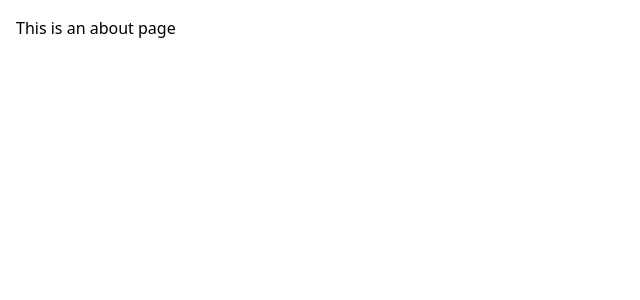
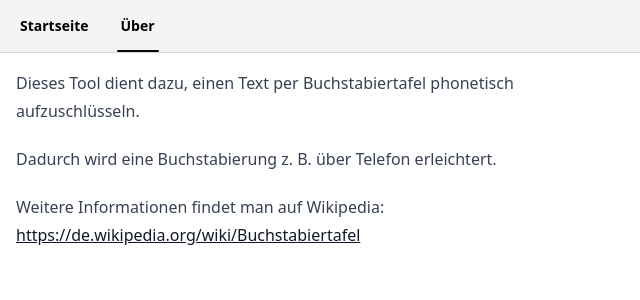
Before and after one commit to Kaishiyoku/phonetic-alphabet, a Vue app: page /#/about in a window 1280 px wide. Shown: the top 300 px of the page, without its empty margins (0-640 px from the left). Built offline with nearby package versions, Linux system fonts and the light colour scheme.

Commit message:
* adjusted navigation * adjusted about page

```diff
--- a/index.html
+++ b/index.html
@@ -4,6 +4,10 @@
     <meta charset="UTF-8">
     <meta name="viewport" content="width=device-width, initial-scale=1.0">
     <title>Phonetic Alphabet Helper</title>
+
+    <link rel="preconnect" href="https://fonts.googleapis.com">
+    <link rel="preconnect" href="https://fonts.gstatic.com" crossorigin>
+    <link href="https://fonts.googleapis.com/css2?family=Inter&display=swap" rel="stylesheet">
   </head>
   <body class="min-h-screen dark:text-zinc-300 dark:bg-zinc-900">
     <div id="app"></div>
--- a/src/App.vue
+++ b/src/App.vue
@@ -1,18 +1,19 @@
 <script setup lang="ts">
 import {RouterView} from 'vue-router';
+import NavLink from '@/components/NavLink.vue'
 </script>
 
 <template>
-  <div class="p-4">
-    <!--  <header>-->
-    <!--    <div class="wrapper">-->
-    <!--      <nav>-->
-    <!--        <RouterLink to="/">Home</RouterLink>-->
-    <!--        <RouterLink to="/about">About</RouterLink>-->
-    <!--      </nav>-->
-    <!--    </div>-->
-    <!--  </header>-->
+  <div>
+      <header>
+        <nav class="flex space-x-2 p-2 bg-zinc-100">
+          <nav-link to="/">Startseite</nav-link>
+          <nav-link to="/about">Über</nav-link>
+        </nav>
+      </header>
 
-    <RouterView/>
+    <main class="p-4 border-t border-zinc-300">
+      <router-view/>
+    </main>
   </div>
 </template>
--- a/src/assets/app.css
+++ b/src/assets/app.css
@@ -2,3 +2,7 @@
 
 @plugin "@tailwindcss/forms";
 @plugin "@tailwindcss/typography";
+
+@theme {
+  --font-display: "Inter", "sans-serif";
+}
--- /dev/null
+++ b/src/components/NavLink.vue
@@ -0,0 +1,17 @@
+<script setup lang="ts">
+defineProps<{
+  to: string;
+}>();
+</script>
+
+<template>
+  <router-link
+    class="relative block px-3 py-2 text-sm font-semibold hover:bg-zinc-200 rounded"
+    v-slot="{isActive}"
+    :to
+  >
+    <slot/>
+
+    <div v-if="isActive" class="absolute inset-x-2 -bottom-2 h-0.5 rounded-full bg-zinc-950 dark:bg-white"/>
+  </router-link>
+</template>
--- a/src/views/AboutView.vue
+++ b/src/views/AboutView.vue
@@ -1,5 +1,9 @@
 <template>
-  <div class="about">
-    <h1>This is an about page</h1>
+  <div class="prose">
+    <p>Dieses Tool dient dazu, einen Text per Buchstabiertafel phonetisch aufzuschlüsseln.</p>
+
+    <p>Dadurch wird eine Buchstabierung z. B. über Telefon erleichtert.</p>
+
+    <p>Weitere Informationen findet man auf Wikipedia: <a href="https://de.wikipedia.org/wiki/Buchstabiertafel">https://de.wikipedia.org/wiki/Buchstabiertafel</a></p>
   </div>
 </template>
--- a/src/views/HomeView.vue
+++ b/src/views/HomeView.vue
@@ -1,38 +1,36 @@
 <script setup lang="ts">
-import {ref} from 'vue';
-import PhoneticAlphabetChars from '@/enums/PhoneticAlphabetChars.ts';
-import FormInput from '@/components/FormInput.vue';
-import FormButton from '@/components/FormButton.vue';
+import { ref } from 'vue'
+import PhoneticAlphabetChars from '@/enums/PhoneticAlphabetChars.ts'
+import FormInput from '@/components/FormInput.vue'
+import FormButton from '@/components/FormButton.vue'
 
-const text = ref('');
-const phonetics = ref<string[]>([]);
+const text = ref('')
+const phonetics = ref<string[]>([])
 
 function handleSubmit(): void {
   phonetics.value = text.value
     .trim()
     .split('')
-    .map((char) => PhoneticAlphabetChars[char.toLowerCase() as keyof typeof PhoneticAlphabetChars] || char)
+    .map(
+      (char) =>
+        PhoneticAlphabetChars[char.toLowerCase() as keyof typeof PhoneticAlphabetChars] || char,
+    )
 }
 
 function handleReset(): void {
-  text.value = '';
-  phonetics.value = [];
+  text.value = ''
+  phonetics.value = []
 }
 </script>
 
 <template>
-  <main>
   <form @submit.prevent="handleSubmit">
-      <form-input id="text" type="text" label="Text" v-model="text" autofocus required/>
+    <form-input id="text" type="text" label="Text" v-model="text" autofocus required />
 
     <div class="space-x-4">
-        <form-button type="submit" @click="handleSubmit">
-          Submit
-        </form-button>
+      <form-button type="submit" @click="handleSubmit"> Submit </form-button>
 
-        <form-button type="button" @click="handleReset">
-          Reset
-        </form-button>
+      <form-button type="button" @click="handleReset"> Reset </form-button>
     </div>
 
     <div class="pt-4 prose">
@@ -43,5 +41,4 @@ function handleReset(): void {
       </ol>
     </div>
   </form>
-  </main>
 </template>
```
Lines whose indentation alone changed are shown as unchanged.
